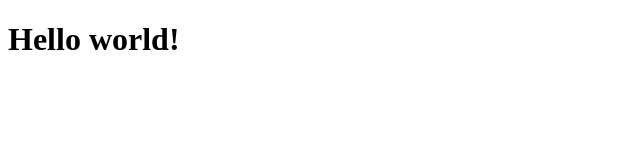
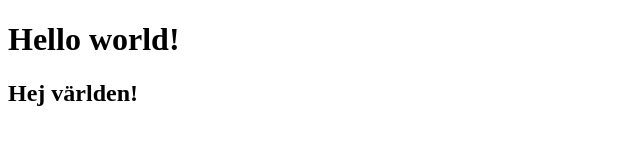
Before and after one commit to einaramal/GithubPagesExemple, a plain HTML site: page index.html in a window 1280 px wide. Shown: the whole page, without its empty margins (0-640 px from the left). Drawn offline with Linux system fonts and the light colour scheme.

Commit message:
Added swedish

```diff
--- a/index.html
+++ b/index.html
@@ -8,5 +8,6 @@
 </head>
 <body>
     <h1>Hello world!</h1>
+    <h2>Hej världen!</h2>
 </body>
 </html>
```
